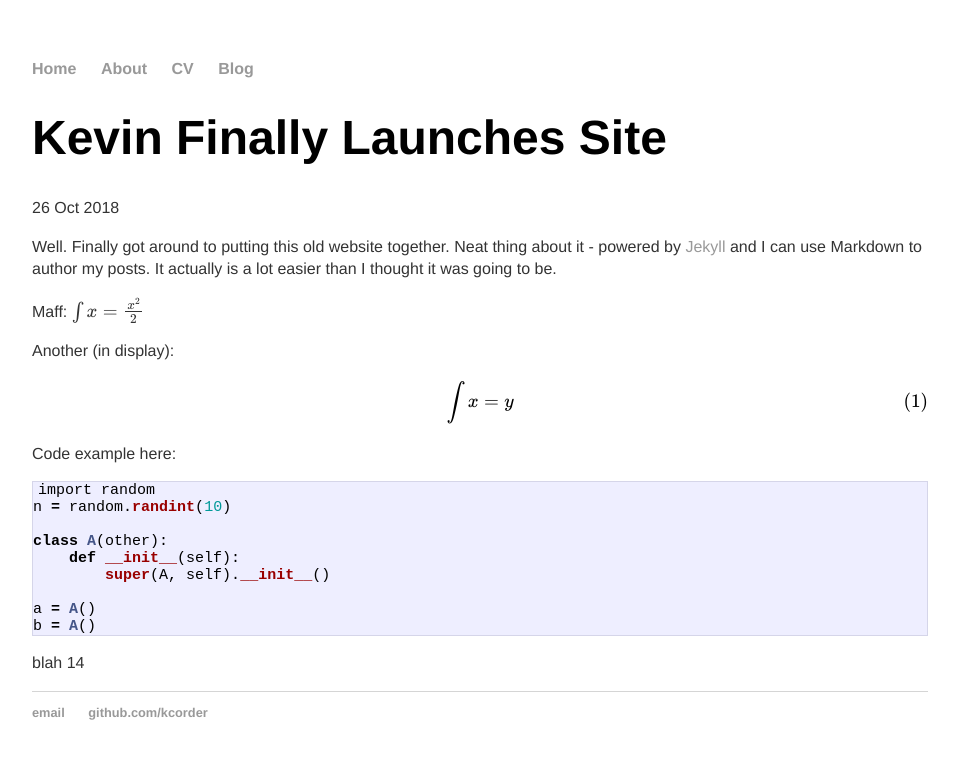
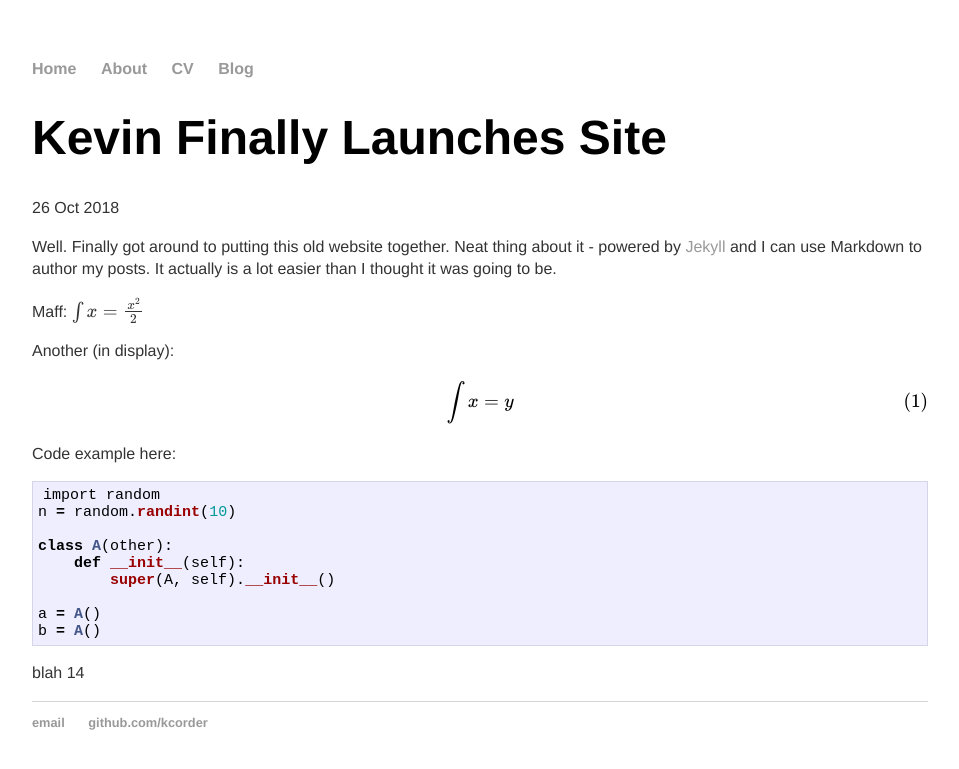
Before and after one commit to kcorder/kcorder.github.io, a Jekyll site: the page built from _posts/2018-10-26-first-post.md, in a window 1280 px wide. Shown: the top 769 px of the page, without its empty margins (160-1119 px from the left). Built offline with Jekyll 4.4.1, drawn with Linux system fonts in a browser that asks for light colours; formulas are drawn with MathJax 3.

Commit message:
Update main.css

```diff
--- a/css/main.css
+++ b/css/main.css
@@ -112,8 +112,10 @@ ul.posts li {
 /* .post pre,
 .post code { */
 /*     padding: 8px 12px; */
-.post pre { /*,*/
 /* .post code { */
+ /*,*/
+.post pre {
+    padding: 5px 5px;
     border: 1px solid #d5d5e9;
     background-color: #eef;
     -webkit-border-radius: 0px;
```
